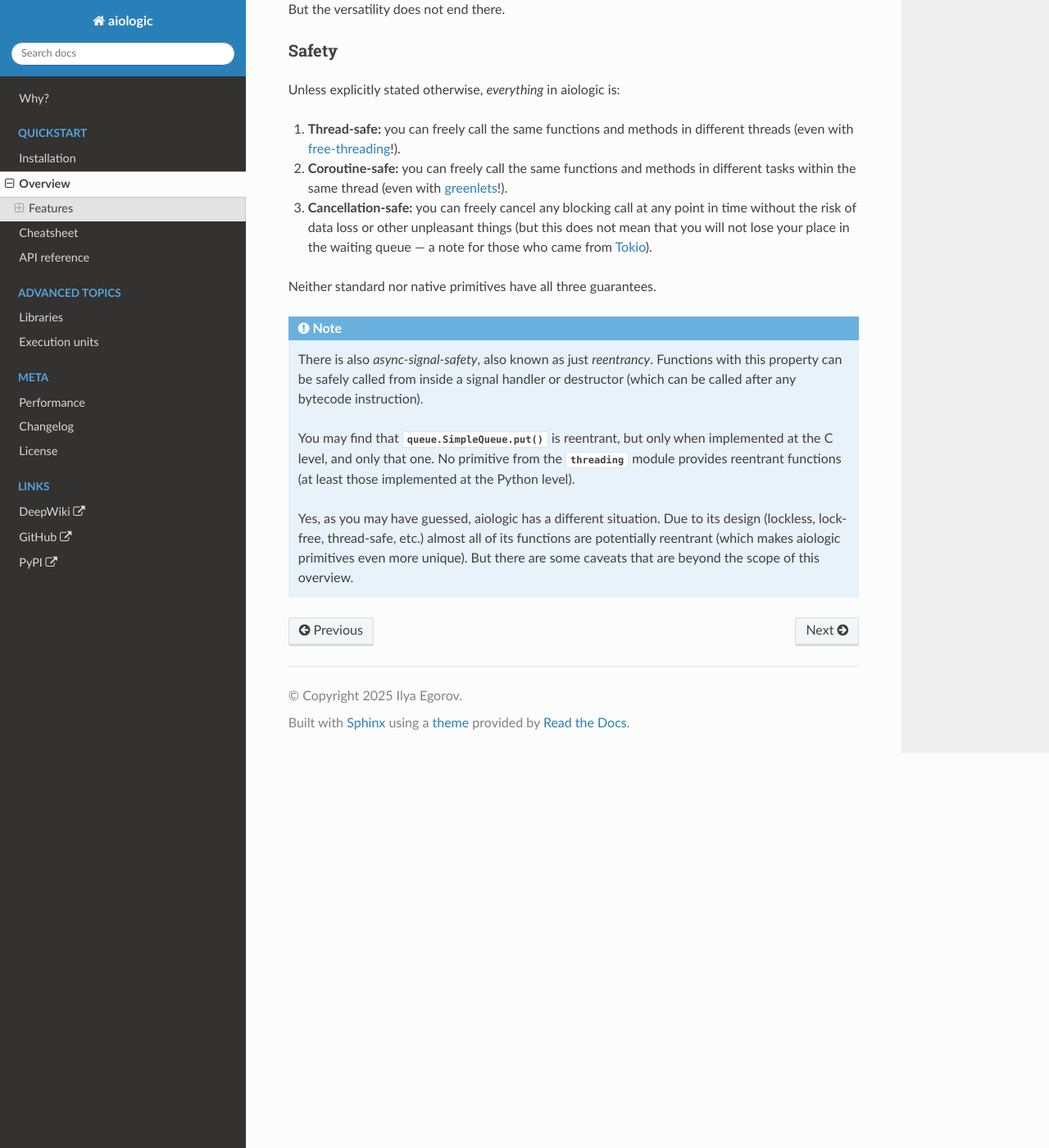
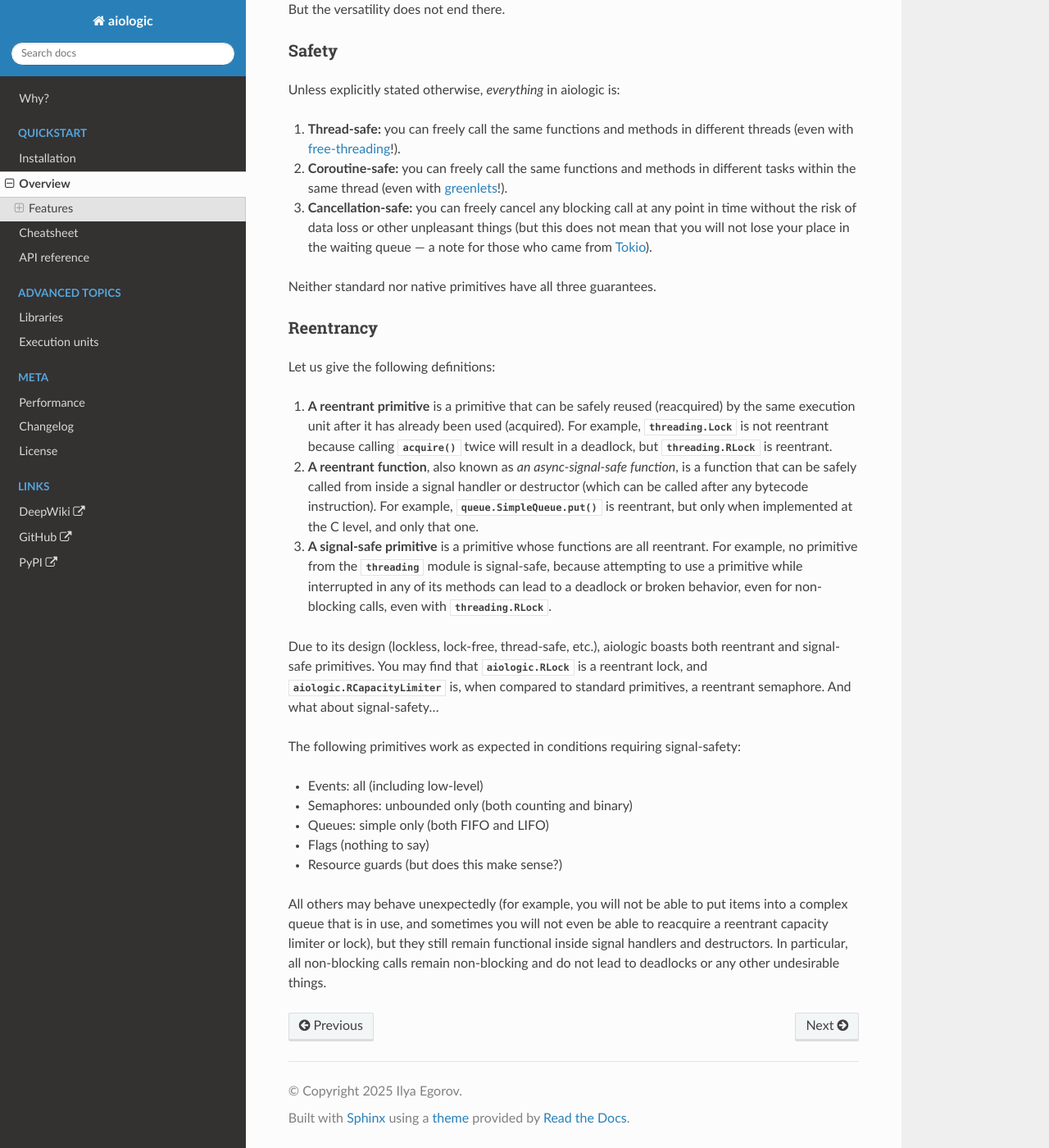
Before and after one commit to x42005e1f/aiologic, a Sphinx documentation site: the page built from docs/overview.rst, in a window 1280 px wide and 1400 px high, scrolled down 3014 px. Shown: the whole window at 82% size. Built offline with Sphinx 7.4.7 and the Read the Docs theme 3.1.0, drawn with Linux system fonts in a browser that asks for light colours; the version number could not be read and is left out.

Commit message:
docs: write a bit about reentrancy

```diff
--- a/docs/overview.rst
+++ b/docs/overview.rst
@@ -296,19 +296,45 @@ Unless explicitly stated otherwise, *everything* in aiologic is:
 
 Neither standard nor native primitives have all three guarantees.
 
-.. note::
+Reentrancy
+++++++++++
 
-    There is also *async-signal-safety*, also known as just *reentrancy*.
-    Functions with this property can be safely called from inside a signal
-    handler or destructor (which can be called after any bytecode instruction).
+Let us give the following definitions:
 
-    You may find that :meth:`queue.SimpleQueue.put` is reentrant, but only when
-    implemented at the C level, and only that one. No primitive from the
-    :mod:`threading` module provides reentrant functions (at least those
-    implemented at the Python level).
+1. **A reentrant primitive** is a primitive that can be safely reused
+   (reacquired) by the same execution unit after it has already been used
+   (acquired). For example, :class:`threading.Lock` is not reentrant because
+   calling :meth:`acquire() <threading.Lock.acquire>` twice will result in a
+   deadlock, but :class:`threading.RLock` is reentrant.
+2. **A reentrant function**, also known as *an async-signal-safe function*, is
+   a function that can be safely called from inside a signal handler or
+   destructor (which can be called after any bytecode instruction). For
+   example, :meth:`queue.SimpleQueue.put` is reentrant, but only when
+   implemented at the C level, and only that one.
+3. **A signal-safe primitive** is a primitive whose functions are all
+   reentrant. For example, no primitive from the :mod:`threading` module is
+   signal-safe, because attempting to use a primitive while interrupted in any
+   of its methods can lead to a deadlock or broken behavior, even for
+   non-blocking calls, even with :class:`threading.RLock`.
 
-    Yes, as you may have guessed, aiologic has a different situation. Due to
-    its design (lockless, lock-free, thread-safe, etc.) almost all of its
-    functions are potentially reentrant (which makes aiologic primitives even
-    more unique). But there are some caveats that are beyond the scope of this
-    overview.
+Due to its design (lockless, lock-free, thread-safe, etc.), aiologic boasts
+both reentrant and signal-safe primitives. You may find that
+:class:`aiologic.RLock` is a reentrant lock, and
+:class:`aiologic.RCapacityLimiter` is, when compared to standard primitives, a
+reentrant semaphore. And what about signal-safety...
+
+The following primitives work as expected in conditions requiring
+signal-safety:
+
+* Events: all (including low-level)
+* Semaphores: unbounded only (both counting and binary)
+* Queues: simple only (both FIFO and LIFO)
+* Flags (nothing to say)
+* Resource guards (but does this make sense?)
+
+All others may behave unexpectedly (for example, you will not be able to put
+items into a complex queue that is in use, and sometimes you will not even be
+able to reacquire a reentrant capacity limiter or lock), but they still remain
+functional inside signal handlers and destructors. In particular, all
+non-blocking calls remain non-blocking and do not lead to deadlocks or any
+other undesirable things.
```
